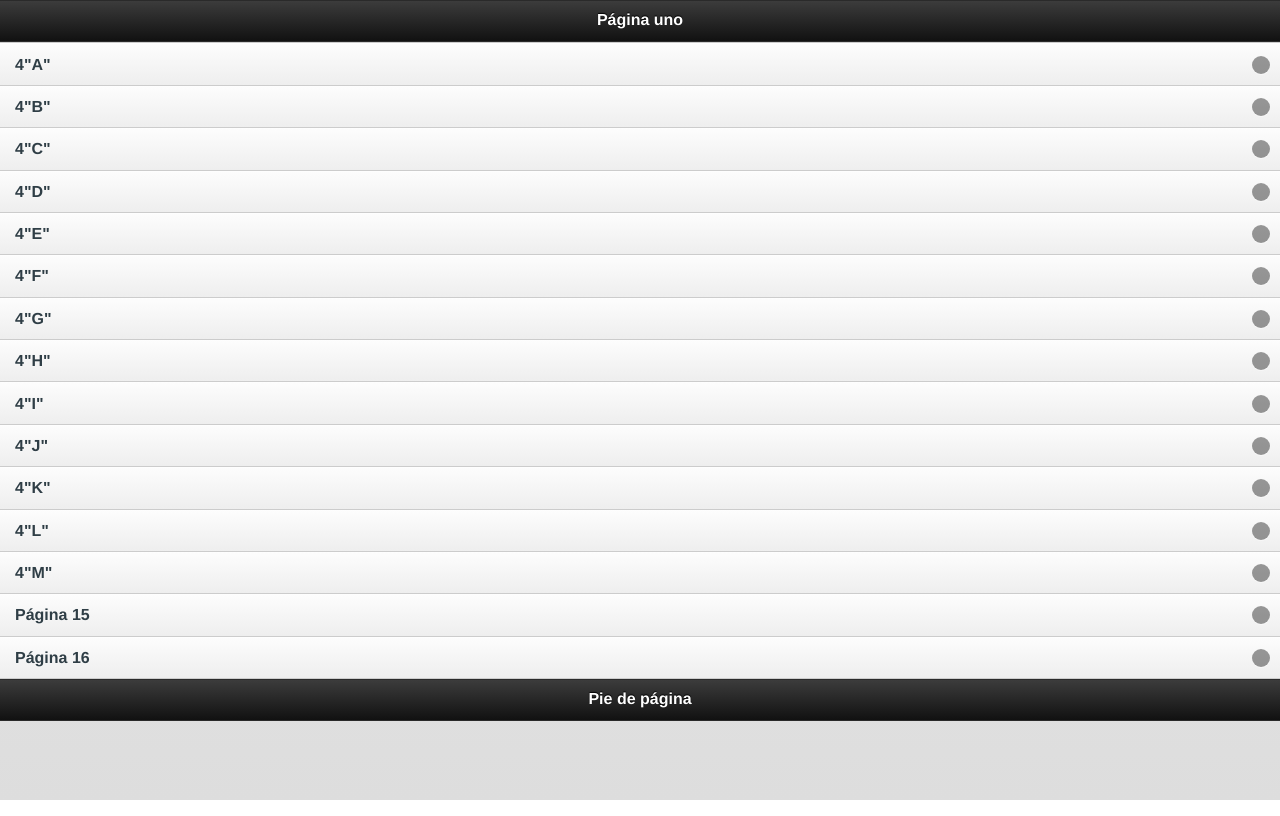
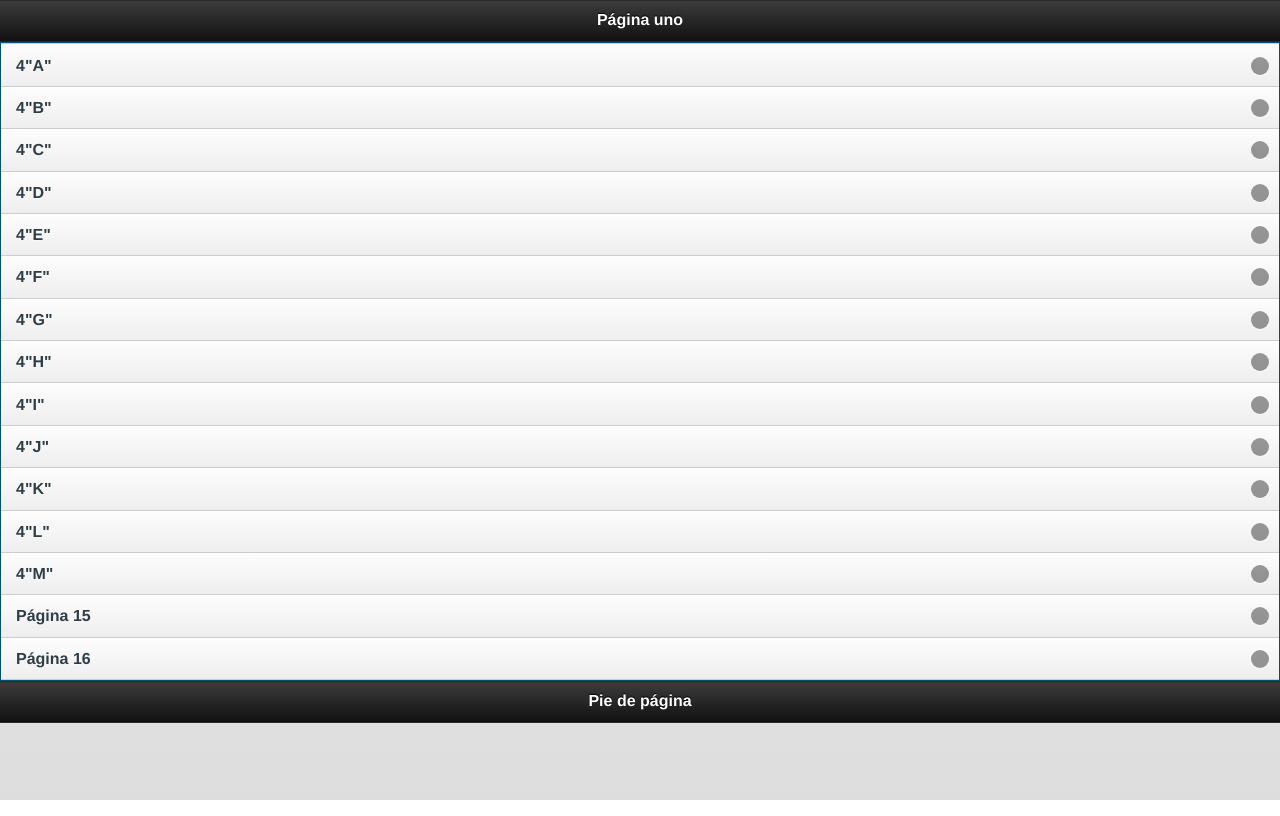
Before and after one commit to Coque18EI/TTT, a plain HTML site: page index.html in a window 1280 px wide. Drawn offline with Linux system fonts and the light colour scheme.

Commit message:
dghhf
gsfg

```diff
--- a/index.html
+++ b/index.html
@@ -9,15 +9,14 @@
 <script src="jquery.mobile-1.0.min.js" type="text/javascript"></script>
 <script src="respond.min.js"></script>
 </head>
-<body>
 
-<p>&nbsp;</p>
+<p class="ui-btn-active">&nbsp;</p>
 <div data-role="page" id="page">
 	<div data-role="header">
 		<h1>Página uno</h1>
 	</div>
 	<div data-role="content">
-		<ul data-role="listview">
+		<ul class="ui-btn-hover-b" data-role="listview">
 			<li><a href="#page2">4"A"</a></li>
             <li><a href="#page3">4"B"</a></li>
 			<li><a href="#page4">4"C"</a></li>
@@ -29,7 +28,7 @@
 			<li><a href="#page10">4"I"</a></li>
             <li><a href="#page11">4"J"</a></li>
             <li><a href="#page12">4"K"</a></li>
-			<li><a href="#page13">4"L"</a></li>
+		  <li><a href="#page13">4"L"</a></li>
             <li><a href="#page14">4"M"</a></li>
             <li><a href="#page15">Página 15</a></li>
 			<li><a href="#page16">Página 16</a></li>
@@ -1380,8 +1379,7 @@
 	</div>
 	<div data-role="content">
 		Contenido
-         <img src="IMAGENES/4AA.jpg" width="1366" height="768" alt="4a" longdesc="IMAGENES/4AA.jpg">
-          </div>
+          <img src="IMAGENES/4A.jpg" width="1000" height="561" alt="4a" longdesc="IMAGENES/4A.jpg"> </div>
 		<a href="#page">
     <button>Regresar</button></a
 	></div>
```
Also changed, not shown: IMAGENES/4A.jpg, IMAGENES/4B.jpg, IMAGENES/4C.jpg, IMAGENES/4D.jpg (added), IMAGENES/4E.jpg (added), IMAGENES/4F.jpg (added), IMAGENES/4G.jpg (added).
